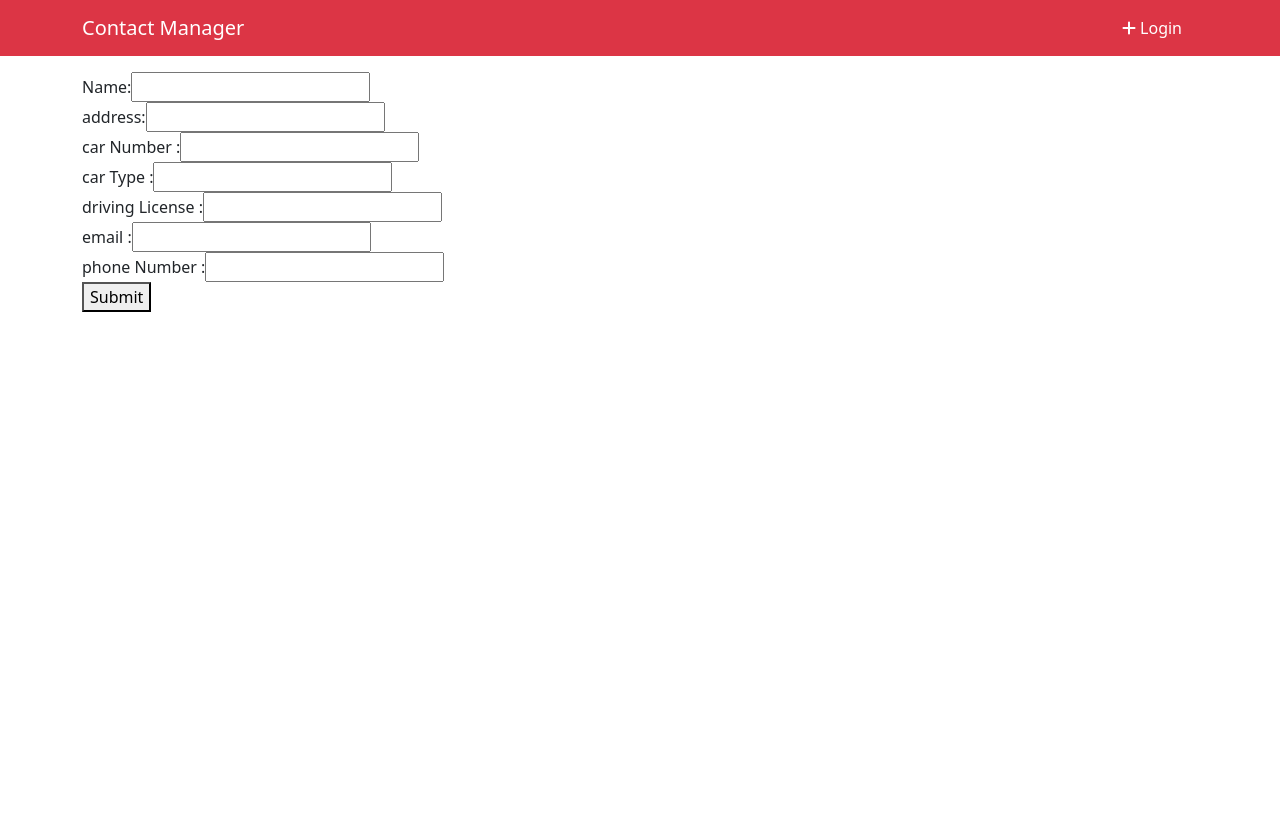
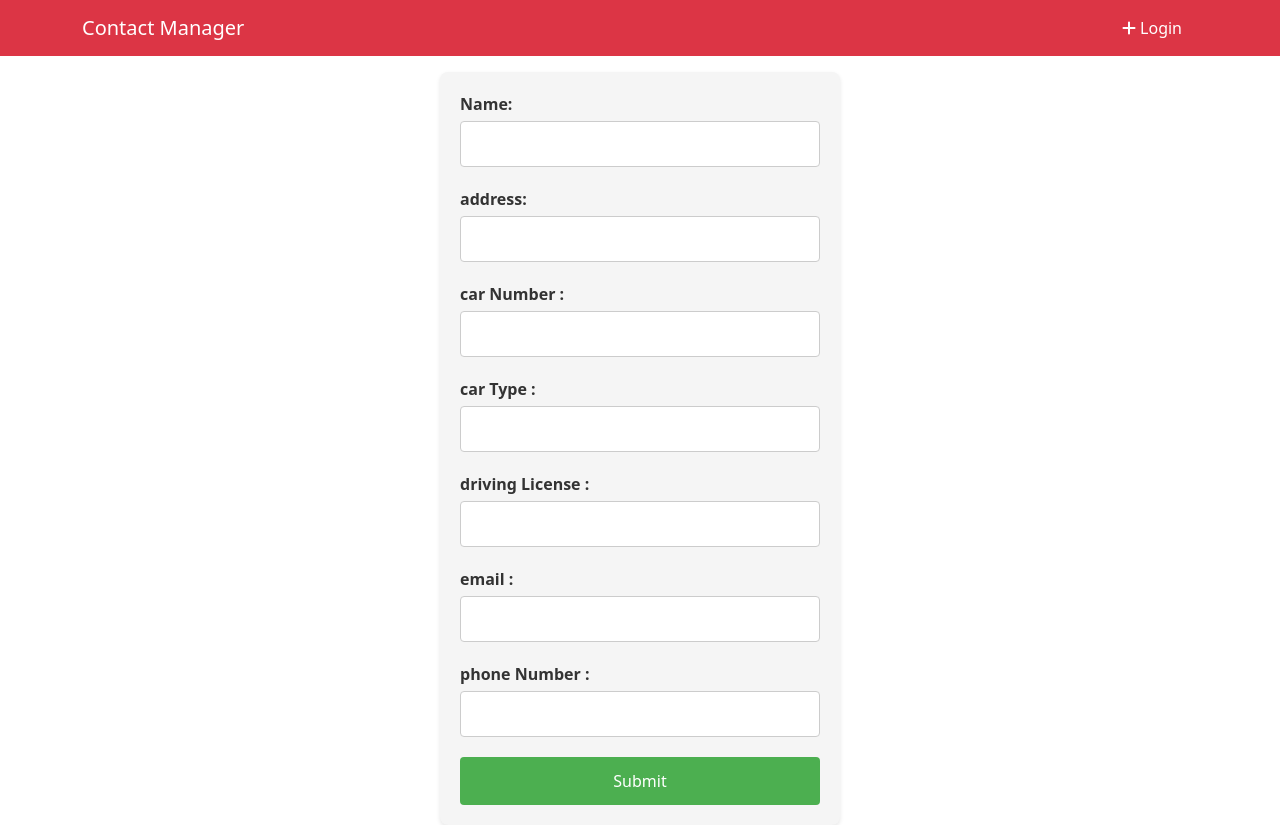
Before and after one commit to AhmedJabareen96/DeliveryAppManager, a React (Create React App) app: page /contact/add in a window 1280 px wide. Before the commit the page ends 800 px from the top, so only its background shows below. Built offline with nearby package versions, Linux system fonts and the light colour scheme; no server answers.

Commit message:
CSS done for manager

```diff
--- a/src/components/Pages/addstore.js
+++ b/src/components/Pages/addstore.js
@@ -66,14 +66,58 @@ class AddContact extends Component {
 
   render() {
     const { name,address ,lat,lng, workingHours, carType , drivingLicense , email , phoneNumber} = this.state;
+    const formStyle = {
+      maxWidth: '400px',
+      margin: '0 auto',
+      padding: '20px',
+      backgroundColor: '#f5f5f5',
+      borderRadius: '8px',
+      boxShadow: '0 2px 4px rgba(0, 0, 0, 0.1)',
+    };
+
+    const formGroupStyle = {
+      marginBottom: '20px',
+    };
+
+    const labelStyle = {
+      display: 'block',
+      marginBottom: '5px',
+      color: '#333',
+      fontWeight: 'bold',
+    };
+
+    const inputStyle = {
+      width: '100%',
+      padding: '10px',
+      fontSize: '16px',
+      border: '1px solid #ccc',
+      borderRadius: '4px',
+    };
+
+    const submitButtonStyle = {
+      display: 'block',
+      width: '100%',
+      padding: '12px',
+      backgroundColor: '#4caf50',
+      color: '#fff',
+      border: 'none',
+      borderRadius: '4px',
+      fontSize: '16px',
+      cursor: 'pointer',
+    };
+
+    const errorMessageStyle = {
+      color: '#f44336',
+      marginTop: '5px',
+    };
 
     return (
-      <form onSubmit={this.handleSubmit}>
+      <form onSubmit={this.handleSubmit} style={formStyle} >
 
 
 
-        <div>
-          <label htmlFor="name">name:</label>
+        <div style={formGroupStyle} >
+          <label htmlFor="name" style={labelStyle} >name:</label>
           <input
             type="text"
             id="name"
@@ -81,11 +125,12 @@ class AddContact extends Component {
             value={name}
             onChange={this.handleChange}
             required
+            style={inputStyle}
           />
         </div>
 
-        <div>
-          <label htmlFor="address">address:</label>
+        <div style={formGroupStyle}>
+          <label htmlFor="address" style={labelStyle} >address:</label>
           <input
             type="text"
             id="address"
@@ -93,10 +138,11 @@ class AddContact extends Component {
             value={address}
             onChange={this.handleChange}
             required
+            style={inputStyle}
           />
         </div>
-        <div>
-          <label htmlFor="car Number">working Hours :</label>
+        <div style={formGroupStyle}>
+          <label htmlFor="car Number" style={labelStyle}>working Hours :</label>
           <input
             type="text"
             id="workingHours"
@@ -104,10 +150,11 @@ class AddContact extends Component {
             value={workingHours}
             onChange={this.handleChange}
             required
+            style={inputStyle}
           />
         </div>
-        <div>
-          <label htmlFor=" car Type">lat :</label>
+        <div style={formGroupStyle}>
+          <label htmlFor=" car Type" style={labelStyle}>lat :</label>
           <input
             type="text"
             id="lat"
@@ -115,10 +162,11 @@ class AddContact extends Component {
             value={lat}
             onChange={this.handleChange}
             required
+            style={inputStyle}
           />
         </div>
-        <div>
-          <label htmlFor="driving License">lng :</label>
+        <div style={formGroupStyle}>
+          <label htmlFor="driving License" style={labelStyle} >lng :</label>
           <input
             type="text"
             id="lng"
@@ -126,6 +174,7 @@ class AddContact extends Component {
             value={lng}
             onChange={this.handleChange}
             required
+            style={inputStyle}
           />
         </div>
 
--- a/src/components/contacts/AddContact.js
+++ b/src/components/contacts/AddContact.js
@@ -48,15 +48,63 @@ class AddContact extends Component {
           email:'',
           phoneNumber:'',
         });
+
+
+
+
+
       };
 
       render() {
         const { name,address , carNumber, carType , drivingLicense , email , phoneNumber} = this.state;
+        const formStyle = {
+          maxWidth: '400px',
+          margin: '0 auto',
+          padding: '20px',
+          backgroundColor: '#f5f5f5',
+          borderRadius: '8px',
+          boxShadow: '0 2px 4px rgba(0, 0, 0, 0.1)',
+        };
 
+        const formGroupStyle = {
+          marginBottom: '20px',
+        };
+
+        const labelStyle = {
+          display: 'block',
+          marginBottom: '5px',
+          color: '#333',
+          fontWeight: 'bold',
+        };
+
+        const inputStyle = {
+          width: '100%',
+          padding: '10px',
+          fontSize: '16px',
+          border: '1px solid #ccc',
+          borderRadius: '4px',
+        };
+
+        const submitButtonStyle = {
+          display: 'block',
+          width: '100%',
+          padding: '12px',
+          backgroundColor: '#4caf50',
+          color: '#fff',
+          border: 'none',
+          borderRadius: '4px',
+          fontSize: '16px',
+          cursor: 'pointer',
+        };
+
+        const errorMessageStyle = {
+          color: '#f44336',
+          marginTop: '5px',
+        };
         return (
-          <form onSubmit={this.handleSubmit}>
-            <div>
-              <label htmlFor="name">Name:</label>
+          <form onSubmit={this.handleSubmit} style={formStyle} >
+            <div style={formGroupStyle}  >
+              <label htmlFor="name" style={labelStyle} >Name:</label>
               <input
                 type="text"
                 id="name"
@@ -64,11 +112,12 @@ class AddContact extends Component {
                 value={name}
                 onChange={this.handleChange}
                 required
+                style={inputStyle}
               />
             </div>
 
-            <div>
-              <label htmlFor="address">address:</label>
+            <div style={formGroupStyle} >
+              <label htmlFor="address" style={labelStyle} >address:</label>
               <input
                 type="text"
                 id="address"
@@ -76,10 +125,11 @@ class AddContact extends Component {
                 value={address}
                 onChange={this.handleChange}
                 required
+                style={inputStyle}
               />
             </div>
-            <div>
-              <label htmlFor="car Number">car Number :</label>
+            <div style={formGroupStyle} >
+              <label htmlFor="car Number" style={labelStyle} >car Number :</label>
               <input
                 type="text"
                 id="carNumber"
@@ -87,10 +137,11 @@ class AddContact extends Component {
                 value={carNumber}
                 onChange={this.handleChange}
                 required
+                style={inputStyle}
               />
             </div>
-            <div>
-              <label htmlFor=" car Type">car Type :</label>
+            <div style={formGroupStyle} >
+              <label htmlFor=" car Type" style={labelStyle} >car Type :</label>
               <input
                 type="text"
                 id="carType"
@@ -98,10 +149,11 @@ class AddContact extends Component {
                 value={carType}
                 onChange={this.handleChange}
                 required
+                style={inputStyle}
               />
             </div>
-            <div>
-              <label htmlFor="driving License">driving License :</label>
+            <div style={formGroupStyle} >
+              <label htmlFor="driving License" style={labelStyle} >driving License :</label>
               <input
                 type="text"
                 id="drivingLicense"
@@ -109,10 +161,11 @@ class AddContact extends Component {
                 value={drivingLicense}
                 onChange={this.handleChange}
                 required
+                style={inputStyle}
               />
             </div>
-            <div>
-              <label htmlFor="dateOfBirth">email :</label>
+            <div style={formGroupStyle}>
+              <label htmlFor="dateOfBirth" style={labelStyle} >email :</label>
               <input
                 type="email"
                 id="email"
@@ -120,10 +173,11 @@ class AddContact extends Component {
                 value={email}
                 onChange={this.handleChange}
                 required
+                style={inputStyle}
               />
             </div>
-            <div>
-              <label htmlFor="dateOfBirth">phone Number :</label>
+            <div style={formGroupStyle}>
+              <label htmlFor="dateOfBirth" style={labelStyle} >phone Number :</label>
               <input
                 type="text"
                 id="phoneNumber"
@@ -131,6 +185,7 @@ class AddContact extends Component {
                 value={phoneNumber}
                 onChange={this.handleChange}
                 required
+                style={inputStyle}
               />
             </div>
 
@@ -139,7 +194,7 @@ class AddContact extends Component {
 
 
 
-            <button type="submit">Submit</button>
+            <button type="submit" style={submitButtonStyle} >Submit</button>
           </form>
         );
       }
```
